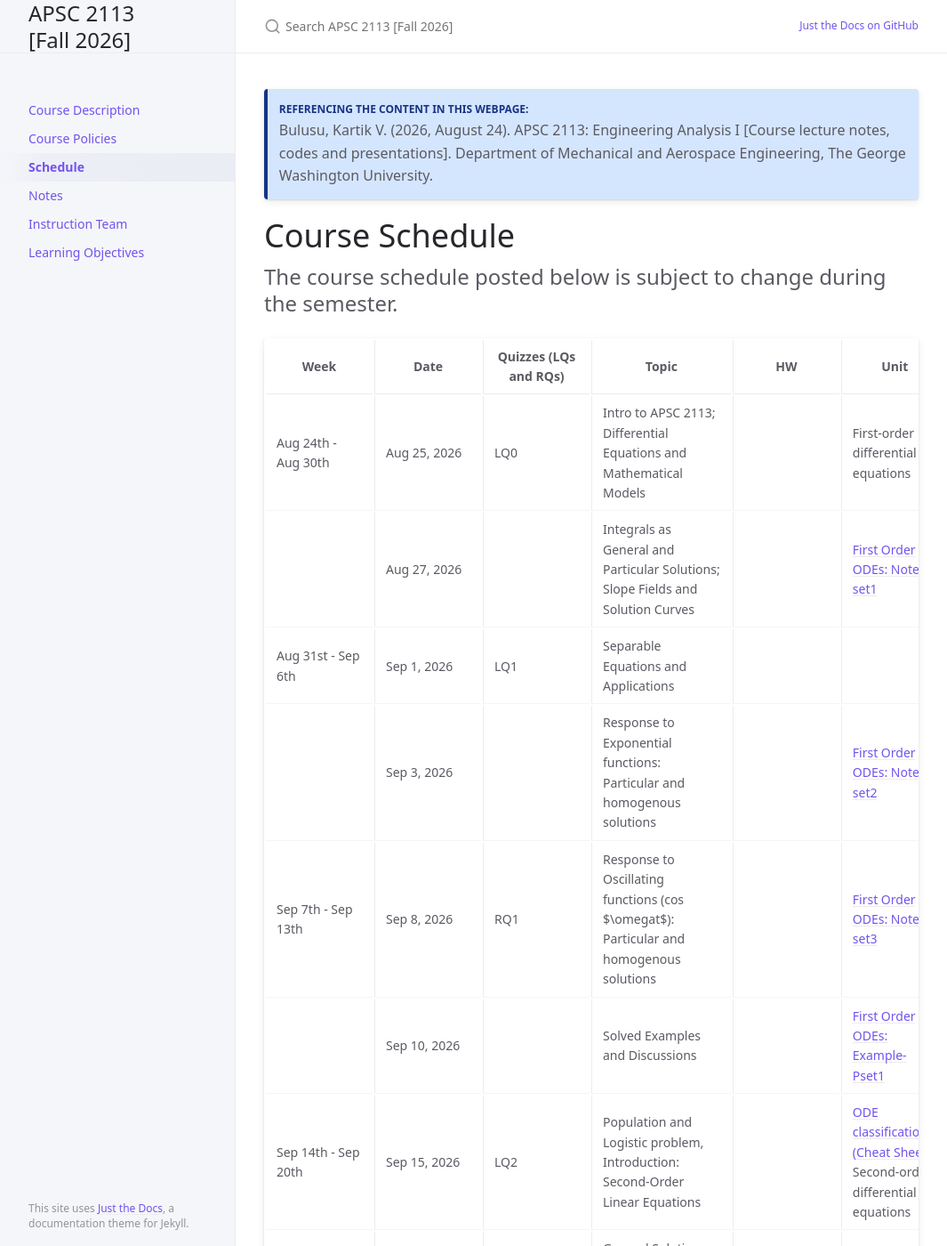
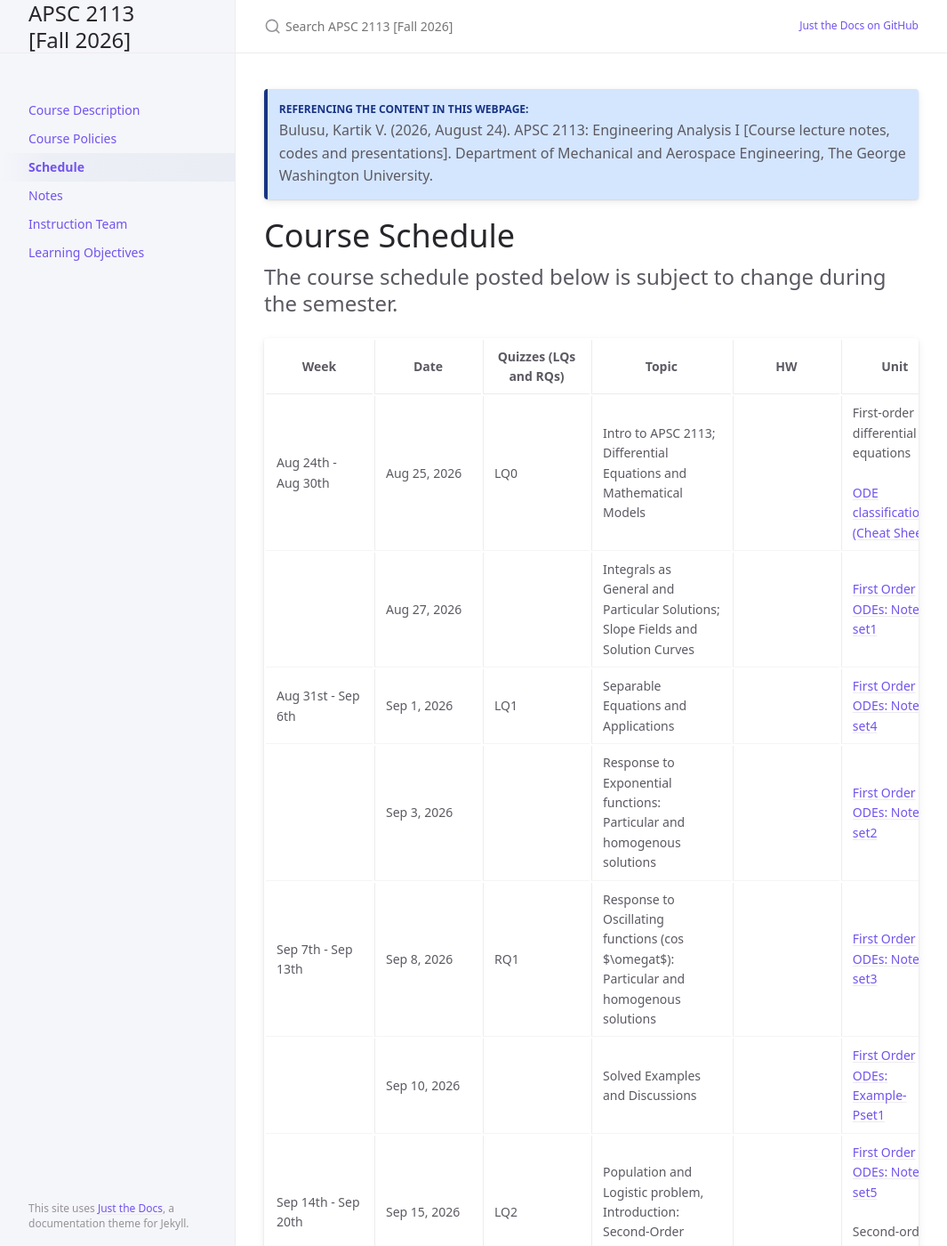
Before and after one commit to gwu-apsc2113/fall2026, a Jekyll site: the page built from docs/Schedule/index.md, in a window 1280 px wide and 1400 px high. Shown: the whole window at 89% size, without its empty margins (107-1172 px from the left). Built offline with Jekyll 4.4.1, drawn with Linux system fonts in a browser that asks for light colours; cached includes are drawn as plain includes.

Commit message:
Commit-1  09/17/2026

```diff
--- a/docs/Schedule/index.md
+++ b/docs/Schedule/index.md
@@ -16,13 +16,13 @@ The course schedule posted below is subject to change during the semester.
 
 | Week | Date | Quizzes (LQs and RQs) | Topic | HW | Unit |
 |------|------|-----------------------|-------|----|------|
-| Aug 24th - Aug 30th | Aug 25, 2026 | LQ0 | Intro to APSC 2113; Differential Equations and Mathematical Models |  | First-order differential equations |
+| Aug 24th - Aug 30th | Aug 25, 2026 | LQ0 | Intro to APSC 2113; Differential Equations and Mathematical Models | | First-order differential equations <br><br> [ODE classification (Cheat Sheet)](/fall2026/docs/Notes/) <br> |
 |  | Aug 27, 2026 |  | Integrals as General and Particular Solutions; Slope Fields and Solution Curves |  | [First Order ODEs: Notes-set1](/fall2026/docs/Notes/) |
-| Aug 31st - Sep 6th | Sep 1, 2026 | LQ1 | Separable Equations and Applications |  |  |
+| Aug 31st - Sep 6th | Sep 1, 2026 | LQ1 | Separable Equations and Applications |  | [First Order ODEs: Notes-set4](/fall2026/docs/Notes/) |
 |  | Sep 3, 2026 |  | Response to Exponential functions: Particular and homogenous solutions |  | [First Order ODEs: Notes-set2](/fall2026/docs/Notes/) |
 | Sep 7th - Sep 13th | Sep 8, 2026 | RQ1 | Response to Oscillating functions (cos $\omegat$): Particular and homogenous solutions |  | [First Order ODEs: Notes-set3](/fall2026/docs/Notes/) |
 |  | Sep 10, 2026 |  | Solved Examples and Discussions |  | [First Order ODEs: Example-Pset1](/fall2026/docs/Notes/) |
-| Sep 14th - Sep 20th | Sep 15, 2026 | LQ2 | Population and Logistic problem, Introduction: Second-Order Linear Equations | | [ODE classification (Cheat Sheet)](/fall2026/docs/Notes/) Second-order differential equations |
+| Sep 14th - Sep 20th | Sep 15, 2026 | LQ2 | Population and Logistic problem, Introduction: Second-Order Linear Equations | | [First Order ODEs: Notes-set5](/fall2026/docs/Notes/) <br><br> Second-order differential equations |
 |  | Sep 17, 2026 |  | General Solutions of Linear Equations | HW1 due |  |
 | Sep 21st - Sep 27th | Sep 22, 2026 | LQ3 | Mechanical Vibrations |  |  |
 |  | Sep 24, 2026 |  | Homogeneous Equations with Constant Coefficients; Nonhomogeneous Equations and Undetermined Coefficients |  |  |
```
Also changed, not shown: docs/Notes/index.md (+15 -1 lines), 9 other files.
